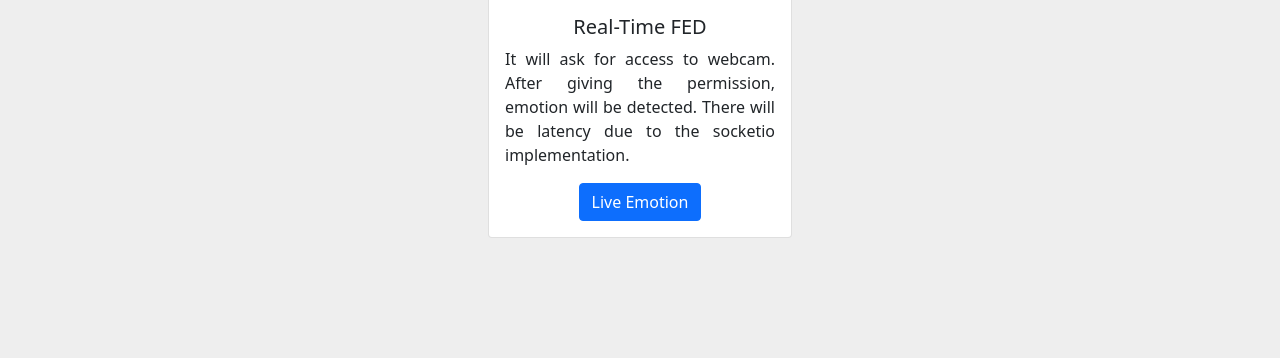
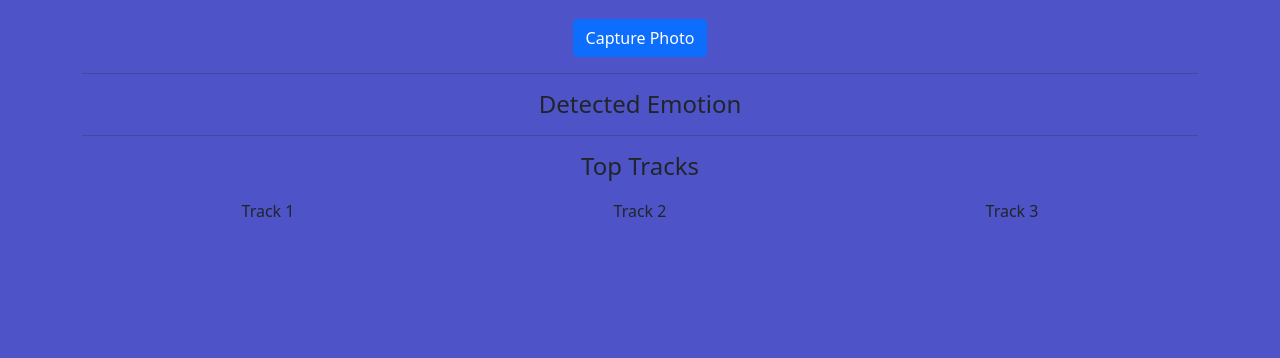
Before and after one commit to Donishjoy/Emotunes, a Python web app: template templates/home.html in a window 1280 px wide. Shown: the part 520-878 px from the top of the page. After the commit the page ends 737 px from the top, so only its background shows below. Run offline with Jinja, Linux system fonts and the light colour scheme; the template is opened without the code that fills it, so the values that code supplies are empty.

Commit message:
Update home.html
changed

```diff
--- a/templates/home.html
+++ b/templates/home.html
@@ -1,33 +1,150 @@
 <!DOCTYPE html>
 <html lang="en">
-
 <head>
   <title>EMOTUNES</title>
   <link rel="stylesheet" href="{{url_for('static',filename='display.css')}}" />
   <link rel="icon" href="{{url_for('static',filename='eye.png')}}" type="image/png" />
 
+  <link href="https://cdn.jsdelivr.net/npm/bootstrap@5.0.2/dist/css/bootstrap.min.css" rel="stylesheet"
+    integrity="sha384-EVSTQN3/azprG1Anm3QDgpJLIm9Nao0Yz1ztcQTwFspd3yD65VohhpuuCOmLASjC" crossorigin="anonymous">
+
   <style>
+    /* Your custom CSS styles */
     body {
         background-image: linear-gradient(90deg, #eeeeee, #eeeeee);
     }
-        .flex-container{
-          display:flex;
+    .flex-container {
+        display: flex;
         flex-direction: column;
-          justify-content:center;
+        justify-content: center;
+    }
+    .area {
+        background: #4e54c8;
+        background: -webkit-linear-gradient(to left, #8f94fb, #4e54c8);
+        width: 100%;
+        height: 100%;
+    }
+    .circles {
+        position: absolute;
+        top: 0;
+        left: 0;
+        width: 100%;
+        height: 100%;
+        overflow: hidden;
+    }
+    .circles li {
+        position: absolute;
+        display: block;
+        list-style: none;
+        width: 20px;
+        height: 20px;
+        background: rgba(255, 255, 255, 0.2);
+        animation: animate 25s linear infinite;
+        bottom: -150px;
+    }
+    .circles li:nth-child(1) {
+        left: 25%;
+        width: 80px;
+        height: 80px;
+        animation-delay: 0s;
+    }
+    .circles li:nth-child(2) {
+        left: 10%;
+        width: 20px;
+        height: 20px;
+        animation-delay: 2s;
+        animation-duration: 12s;
+    }
+    .circles li:nth-child(3) {
+        left: 70%;
+        width: 20px;
+        height: 20px;
+        animation-delay: 4s;
+    }
+    .circles li:nth-child(4) {
+        left: 40%;
+        width: 60px;
+        height: 60px;
+        animation-delay: 0s;
+        animation-duration: 18s;
+    }
+    .circles li:nth-child(5) {
+        left: 65%;
+        width: 20px;
+        height: 20px;
+        animation-delay: 0s;
+    }
+    .circles li:nth-child(6) {
+        left: 75%;
+        width: 110px;
+        height: 110px;
+        animation-delay: 3s;
+    }
+    .circles li:nth-child(7) {
+        left: 35%;
+        width: 150px;
+        height: 150px;
+        animation-delay: 7s;
+    }
+    .circles li:nth-child(8) {
+        left: 50%;
+        width: 25px;
+        height: 25px;
+        animation-delay: 15s;
+        animation-duration: 45s;
+    }
+    .circles li:nth-child(9) {
+        left: 20%;
+        width: 15px;
+        height: 15px;
+        animation-delay: 2s;
+        animation-duration: 35s;
+    }
+    .circles li:nth-child(10) {
+        left: 85%;
+        width: 150px;
+        height: 150px;
+        animation-delay: 0s;
+        animation-duration: 11s;
+    }
+    @keyframes animate {
+        0% {
+            transform: translateY(0) rotate(0deg);
+            opacity: 1;
+            border-radius: 0;
+        }
+        100% {
+            transform: translateY(-1000px) rotate(720deg);
+            opacity: 0;
+            border-radius: 50%;
+        }
+    }
+    .container {
+            text-align: center;
+        }
+
+        .tracks-container {
+            display: flex;
+            flex-wrap: wrap;
+            justify-content: space-around;
+            align-items: center;
+        }
+
+        .track {
+            width: 30%; /* Adjust as needed */
+            margin: 10px;
+            text-align: center;
         }
   </style>
-      <link href="https://cdn.jsdelivr.net/npm/bootstrap@5.0.2/dist/css/bootstrap.min.css" rel="stylesheet"
-      integrity="sha384-EVSTQN3/azprG1Anm3QDgpJLIm9Nao0Yz1ztcQTwFspd3yD65VohhpuuCOmLASjC" crossorigin="anonymous">
 </head>
+<!-- The rest of your HTML code remains the same -->
 
 <body>
-
   <nav class="navbar navbar-expand-lg navbar-light bg-light">
     <div class="container-fluid">
-      <a class="navbar-brand" href="{{url_for('home')}}">
+      <a class="navbar-brand" href="{{url_for('dashboard')}}">
         <img class="img_logo" src="{{url_for('static',filename='eye.png')}}" alt="" srcset="">
         <span class="content_nav">
-
           EMOTUNES
         </span>
       </a>
@@ -36,46 +153,109 @@
         <span class="navbar-toggler-icon"></span>
       </button>
       <div class="collapse navbar-collapse feedback_" id="navbarNav">
-
         <ul class="navbar-nav">
           <li class="nav-item">
-            <a class="btn btn-outline-primary" class="nav-link active" aria-current="page" href="{{url_for('feedback')}}">Feedback</a>
+            <span style="color: green; font-size: medium; font-style: italic;">Welcome,</span>
           </li>
         </ul>
-
       </div>
     </div>
   </nav>
-  <div>
+  <div class="area">
+
     <center>
       <div class="flex-container" >
       <div class="container">
-        <div class="row align-items-center mar_cards">
-          <div class="col">
-            <div class="card" style="width: 19rem;">
-              <img src="{{url_for('static',filename='RT.svg')}}"  alt="..." style="width: 100%; height: 15vw; object-fit: cover;">
-              <div class="card-body">
-                <h5 class="card-title">Real-Time FED</h5>
-                <p class="card-text" style="text-align:justify">It will ask for access to webcam. After giving the permission, emotion will be detected. There will be latency due to the socketio implementation.</p>
-                <a href="{{url_for( 'webcam')}} " class="btn btn-primary btn_animation">Live Emotion</a>
+
+
+
+        <hr>
+
+        <div id="captured-image-container">
+          <video id="captured-video" autoplay="true" playsinline></video>
+          <canvas id="captured-canvas" style="display: none;"></canvas>
+        </div><br>
+        <button id="captureButton" class="btn btn-primary">Capture Photo</button>
+        <hr>
+
+        <h4 style="text-align: center;">Detected Emotion</h4>
+        <div id="emotion-html"></div>
+
+        <hr>
+
+        <h4 style="text-align: center;">Top Tracks</h4>
+        <div class="row">
+          <div class="tracks-container" id="track-html">
+            <!-- Sample track div, repeat for each track -->
+            <div class="track">
+              Track 1
+            </div>
+            <div class="track">
+              Track 2
+            </div>
+            <div class="track">
+              Track 3
+            </div>
+            <!-- Add more track divs as needed -->
           </div>
         </div>
       </div>
 
-        </div>
-      </div>
-    </div>
     </center>
-
     <br><br><br><br><br>
   </div>
-
   <script src="https://cdn.jsdelivr.net/npm/@popperjs/core@2.9.2/dist/umd/popper.min.js"
     integrity="sha384-IQsoLXl5PILFhosVNubq5LC7Qb9DXgDA9i+tQ8Zj3iwWAwPtgFTxbJ8NT4GN1R8p"
     crossorigin="anonymous"></script>
   <script src="https://cdn.jsdelivr.net/npm/bootstrap@5.0.2/dist/js/bootstrap.min.js"
     integrity="sha384-cVKIPhGWiC2Al4u+LWgxfKTRIcfu0JTxR+EQDz/bgldoEyl4H0zUF0QKbrJ0EcQF"
     crossorigin="anonymous"></script>
+</body>
+<script>
+  const captureButton = document.getElementById('captureButton');
+  const video = document.getElementById('captured-video');
+  const canvas = document.getElementById('captured-canvas');
 
-  </body>
+  captureButton.addEventListener('click', async () => {
+      try {
+          // Get access to the webcam stream
+          const stream = await navigator.mediaDevices.getUserMedia({ video: true });
+          video.srcObject = stream;
+
+          // Wait for the video to load
+          await new Promise((resolve) => {
+              video.onloadeddata = resolve;
+          });
+
+          // Capture a snapshot from the video
+          canvas.width = video.videoWidth;
+          canvas.height = video.videoHeight;
+          canvas.getContext('2d').drawImage(video, 0, 0, canvas.width, canvas.height);
+
+          // Convert the canvas to a Blob
+          canvas.toBlob(async (blob) => {
+              // Create a FormData object and append the blob as 'picture'
+              const formData = new FormData();
+              formData.append('picture', blob, 'image.jpg');
+
+              // Send the image to the Flask server
+              const response = await fetch('/', {
+                  method: 'POST',
+                  body: formData
+              });
+
+              const data = await response.json();
+
+              // Update the emotion and track sections
+              const emotionHtml = document.getElementById('emotion-html');
+              emotionHtml.innerHTML = data.emotion_html;
+
+              const trackHtml = document.getElementById('track-html');
+              trackHtml.innerHTML = data.track_html;
+          }, 'image/jpeg');
+      } catch (error) {
+          console.error(error);
+      }
+  });
+</script>
 </html>
```
Lines whose indentation alone changed are shown as unchanged.
